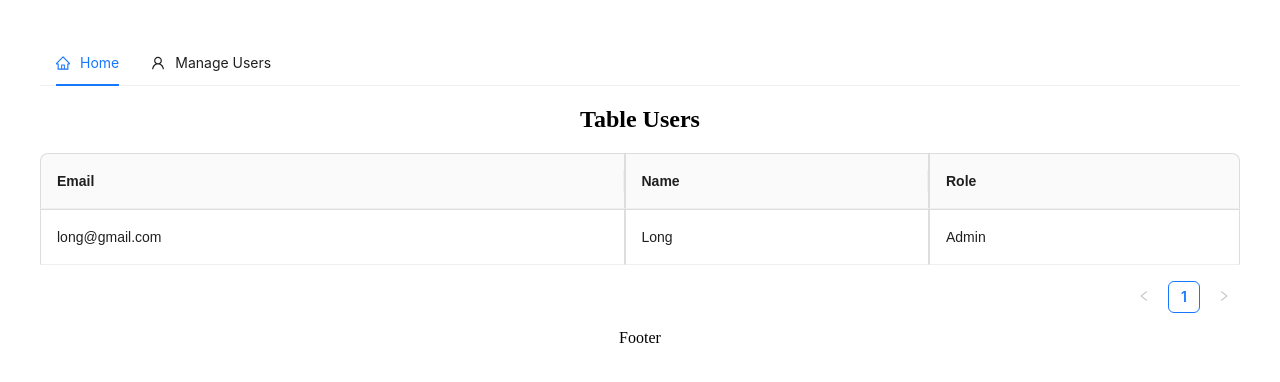
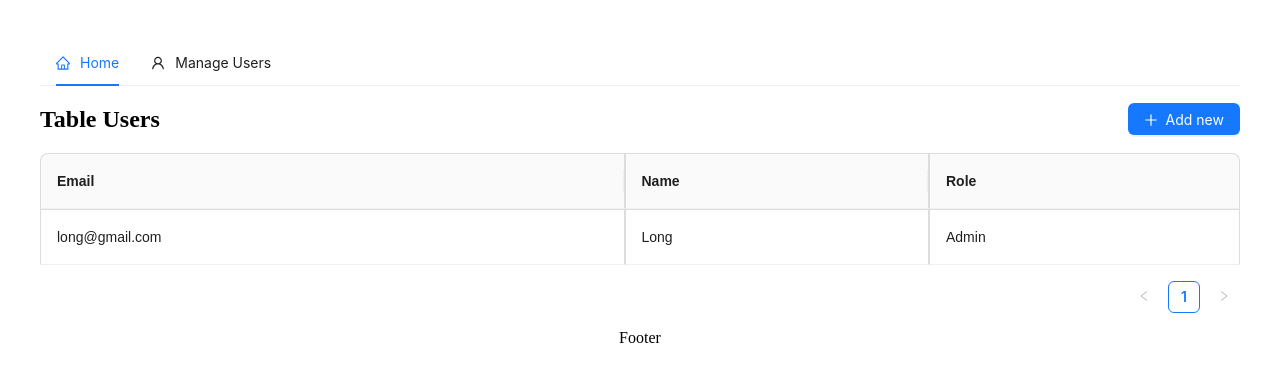
Before and after one commit to longlephanhai/soundclound-admin-, a React (Vite) app: page /users in a window 1280 px wide. Shown: the top 382 px of the page. Built offline with nearby package versions, Linux system fonts and the light colour scheme.

Commit message:
antd model

```diff
--- a/src/components/users/users.table.tsx
+++ b/src/components/users/users.table.tsx
@@ -1,4 +1,6 @@
-import { Table, type TableProps } from 'antd';
+import { PlusOutlined } from '@ant-design/icons';
+import { Table, Button, type TableProps, Modal } from 'antd';
+import { useState } from 'react';
 
 interface IUser {
   _id: string;
@@ -7,6 +9,7 @@ interface IUser {
   role: string;
 }
 
+const UsersTable = () => {
   const data: IUser[] = [
     {
       _id: '1',
@@ -33,16 +36,61 @@ const columns: TableProps<IUser>['columns'] = [
       key: 'role',
     }
   ]
-const UsersTable = () => {
+
+  const [isModalOpen, setIsModalOpen] = useState(false);
+
+  const showModal = () => {
+    setIsModalOpen(true);
+  };
+
+  const handleOk = () => {
+    setIsModalOpen(false);
+  };
+
+  const handleCancel = () => {
+    setIsModalOpen(false);
+  };
+
   return (
     <>
+      <div
+        style={
+          {
+            display: 'flex',
+            justifyContent: 'space-between',
+            alignItems: 'center'
+          }
+        }
+      >
         <h2>Table Users</h2>
+        <div>
+          <Button
+            icon={<PlusOutlined />}
+            type='primary'
+            onClick={showModal}
+          >
+            Add new
+          </Button>
+        </div>
+      </div>
 
       <Table<IUser>
         columns={columns}
         dataSource={data}
         rowKey="_id"
       />
+
+      <Modal
+        title="Basic Modal"
+        closable={{ 'aria-label': 'Custom Close Button' }}
+        open={isModalOpen}
+        onOk={handleOk}
+        onCancel={handleCancel}
+      >
+        <p>Some contents...</p>
+        <p>Some contents...</p>
+        <p>Some contents...</p>
+      </Modal>
     </>
   )
 }
```
Lines whose indentation alone changed are shown as unchanged.
